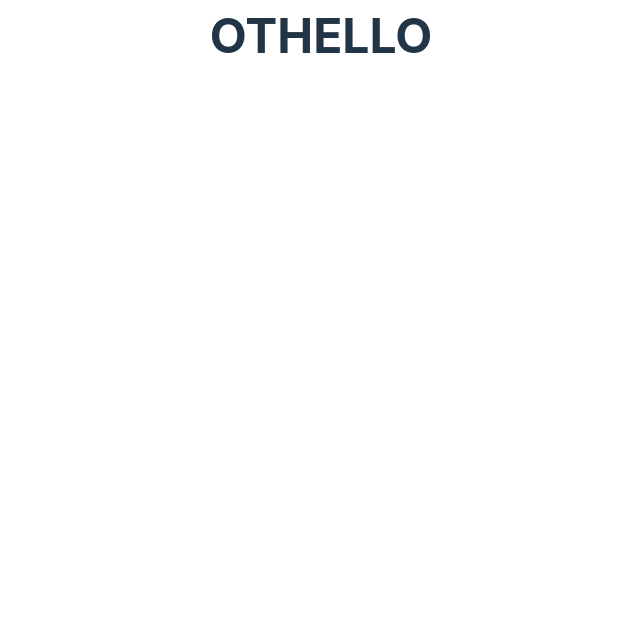
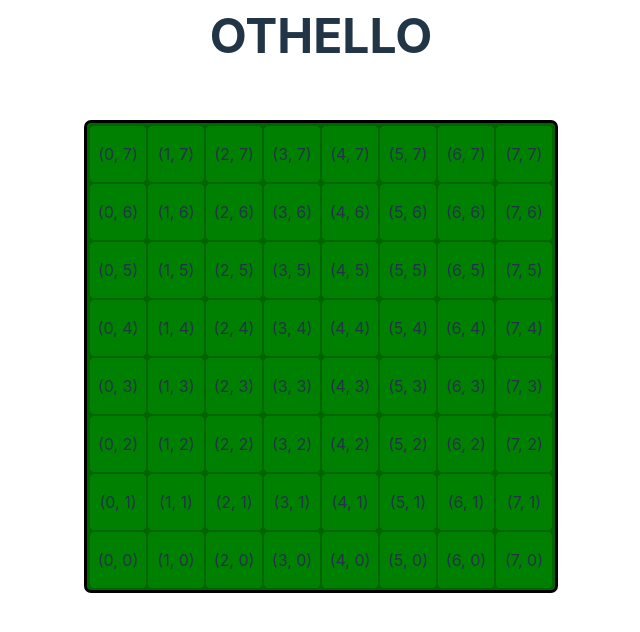
Before and after one commit to Stephen0wen/Othello, a React (Vite) app: page / in a window 1280 px wide. Shown: the top 632 px of the page, without its empty margins (319-959 px from the left). Built offline with nearby package versions, Linux system fonts and the light colour scheme.

Commit message:
Creates game board

```diff
--- a/src/App.jsx
+++ b/src/App.jsx
@@ -1,5 +1,6 @@
 import { useState } from "react";
-import Title from "./components/Title";
+import Title from "./components/Title/Title";
+import GameBoard from "./components/GameBoard/GameBoard";
 
 function App() {
     const [count, setCount] = useState(0);
@@ -7,6 +8,7 @@
     return (
         <>
             <Title />
+            <GameBoard />
         </>
     );
 }
--- /dev/null
+++ b/src/components/GameBoard/GameBoard.css
@@ -0,0 +1,28 @@
+#game-board {
+    display: flex;
+    flex-direction: row;
+    width: min-content;
+    background-color: darkgreen;
+    border: 0.2rem solid black;
+    border-radius: 7px;
+    padding: 0.1rem;
+    margin-top: 3rem;
+}
+
+#game-board .game-board-column {
+    display: flex;
+    flex-direction: column-reverse;
+}
+
+#game-board .game-board-cell {
+    background-color: green;
+    border: 0.1rem solid darkgreen;
+    border-radius: 5px;
+
+    height: 3.5rem;
+    width: 3.5rem;
+}
+
+#game-board .game-board-cell p {
+    text-align: center;
+}
--- /dev/null
+++ b/src/components/GameBoard/GameBoard.jsx
@@ -0,0 +1,40 @@
+import { useEffect, useState } from "react";
+import "./GameBoard.css";
+
+export default function GameBoard() {
+    const [gameState, setGameState] = useState([[{}]]);
+
+    useEffect(() => {
+        const emptyGrid = Array(8)
+            .fill()
+            .map(() => {
+                return Array(8)
+                    .fill()
+                    .map(() => {
+                        return { value: null };
+                    });
+            });
+
+        setGameState(emptyGrid);
+    }, []);
+
+    console.log(gameState);
+
+    return (
+        <div id="game-board">
+            {gameState.map((column, xCoordinate) => {
+                return (
+                    <div className="game-board-column">
+                        {column.map((cell, yCoordinate) => {
+                            return (
+                                <div className="game-board-cell">
+                                    <p>{`(${xCoordinate}, ${yCoordinate})`}</p>
+                                </div>
+                            );
+                        })}
+                    </div>
+                );
+            })}
+        </div>
+    );
+}
--- /dev/null
+++ b/src/components/GameBoard/Square/Square.jsx
@@ -0,0 +1,3 @@
+export default function Square({ children }) {
+    return <div className="square">{children}</div>;
+}
--- a/src/index.css
+++ b/src/index.css
@@ -11,6 +11,12 @@
 body {
     margin: 0;
     padding: 0;
+}
+
+#root {
+    display: flex;
+    flex-direction: column;
+    align-items: center;
 }
 
 button {
```
Also changed, not shown: src/components/Title/Title.css (renamed from src/components/Title.css), src/components/Title/Title.jsx (renamed from src/components/Title.jsx).
